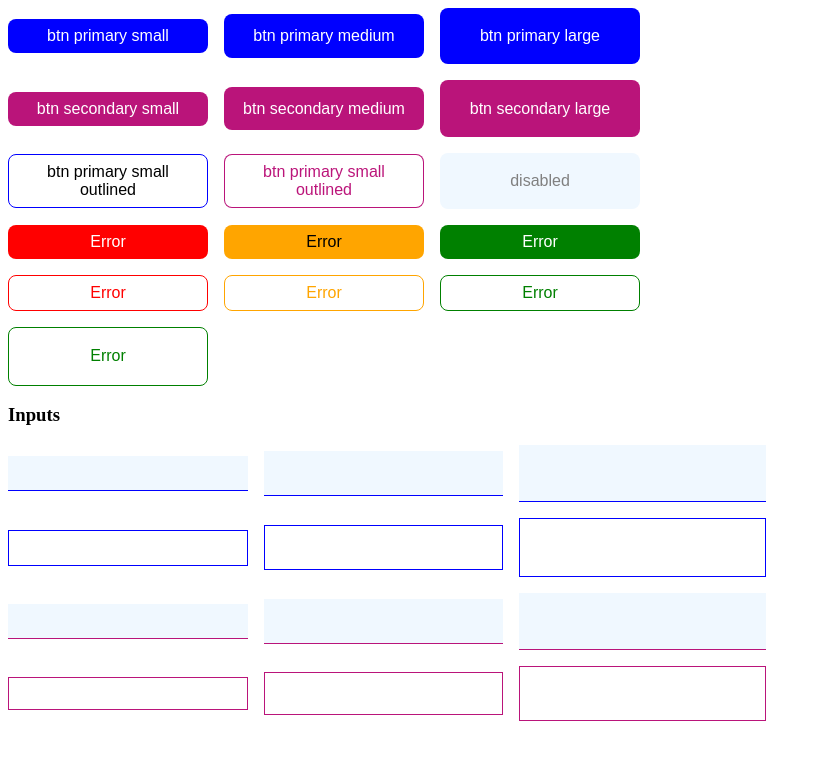
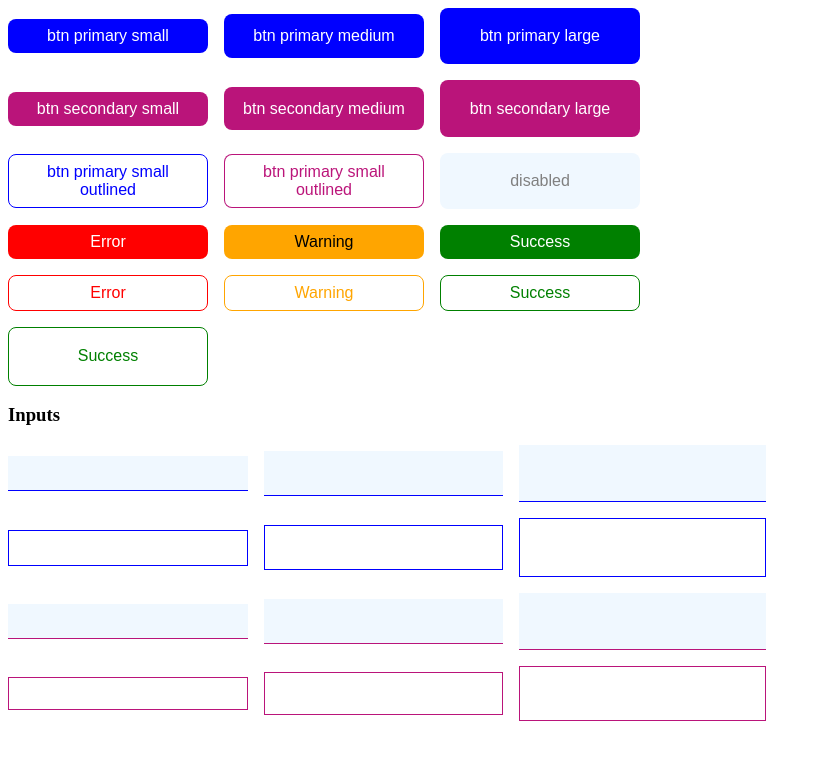
Before and after one commit to arunkumar413/serene-UI, a React (Create React App) app: page / in a window 1280 px wide. Shown: the top 760 px of the page, without its empty margins (0-821 px from the left). Built offline with nearby package versions, Linux system fonts and the light colour scheme.

Commit message:
2 files modified

```diff
--- a/src/App.js
+++ b/src/App.js
@@ -34,12 +34,12 @@ export default function App() {
         </button>
         <button className="btn large disabled"> disabled </button>
         <button className="btn small error"> Error </button>
-        <button className="btn small warning"> Error </button>
-        <button className="btn small success"> Error </button>
+        <button className="btn small warning"> Warning </button>
+        <button className="btn small success"> Success </button>
         <button className="btn small outlined error"> Error </button>
-        <button className="btn small outlined warning"> Error </button>
-        <button className="btn small outlined success"> Error </button>{' '}
-        <button className="btn large outlined success"> Error </button>
+        <button className="btn small outlined warning"> Warning </button>
+        <button className="btn small outlined success"> Success</button>{' '}
+        <button className="btn large outlined success"> Success </button>
       </div>
       <h3> Inputs </h3>
       <div
--- a/src/style.css
+++ b/src/style.css
@@ -93,7 +93,7 @@
   outline: none;
 }
 
-.primary.filled {
+input.primary.filled {
   background-color: aliceblue;
   border-bottom: solid 1px var(--primary-color);
   color: black;
@@ -107,7 +107,7 @@
   font-size: 1rem;
 }
 
-.primary.outlined {
+input.primary.outlined {
   background-color: white;
   border: solid 1px var(--primary-color);
   color: black;
```
